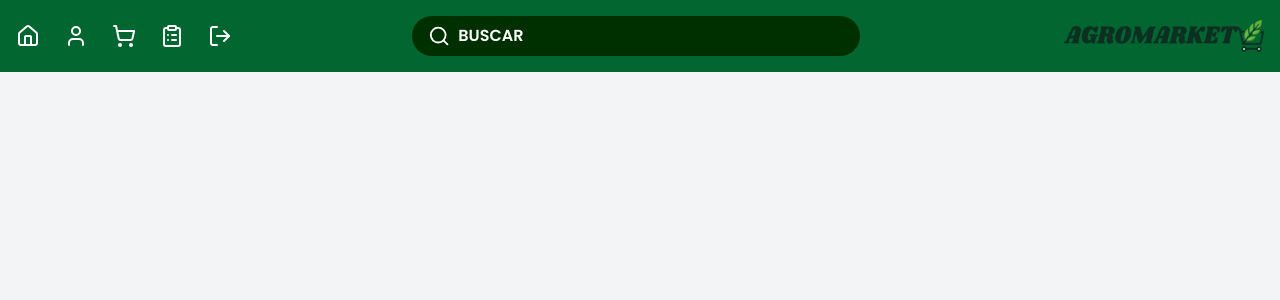
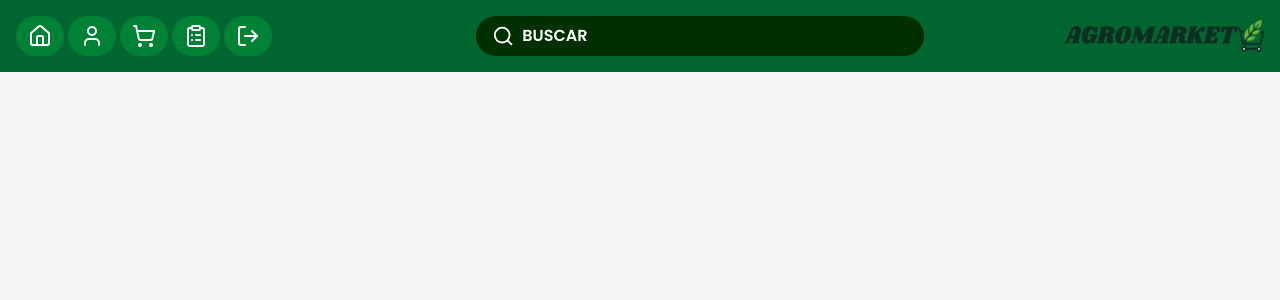
Before and after one commit to acardo02/AgroMarket, a React (Vite) app in the folder AGRO_CLIENT/: page /home in a window 1280 px wide. Shown: the top 300 px of the page. Built offline with nearby package versions, Linux system fonts and the light colour scheme; sample sign-in values are in the browser's storage.

Commit message:
improving user experience with navbar and changing radius of near products

```diff
--- a/AGRO_CLIENT/src/components/Navbar.jsx
+++ b/AGRO_CLIENT/src/components/Navbar.jsx
@@ -1,5 +1,5 @@
 import { useNavigate, useSearchParams } from 'react-router-dom';
-import { User, ShoppingCart, Menu, Search, House, LogOut, X, ClipboardList } from 'lucide-react';
+import { User, ShoppingCart, Search, House, LogOut, X, ClipboardList } from 'lucide-react';
 import logo from '../assets/logo.png';
 import { useMemo, useState, useEffect } from 'react';
 import { useAuth } from '../hooks/UseAuth';
@@ -20,7 +20,6 @@ const Navbar = () => {
   const handleSearch = (e) => {
     const value = e.target.value;
     setSearchTerm(value);
-
 
     const newSearchParams = new URLSearchParams(searchParams);
     if (value.trim()) {
@@ -47,26 +46,52 @@ const Navbar = () => {
     setSearchParams(newSearchParams);
   };
 
+  const AnimatedNavIcon = ({ icon: Icon, text, onClick, className = "" }) => (
+    <div
+      className={`group cursor-pointer flex items-center overflow-hidden bg-green-700 rounded-full transition-all duration-600 ease-in-out hover:bg-primaryAltDark ${className}`}
+      onClick={onClick}
+    >
+      <div className="flex items-center px-3 py-2 transition-all duration-300 ease-in-out group-hover:px-4">
+        <Icon className="transition-transform duration-600 group-hover:scale-110" />
+        <span className="ml-0 max-w-0 overflow-hidden whitespace-nowrap font-semibold transition-all duration-600 ease-in-out group-hover:ml-2 group-hover:max-w-xs">
+          {text}
+        </span>
+      </div>
+    </div>
+  );
+
   return (
     <nav className="bg-green-800 text-white p-4 flex items-center justify-between">
-      <div className="flex items-center gap-6">
-        <House
-          className='cursor-pointer hover:scale-110'
+      <div className="flex items-center gap-1 w-80">
+        <AnimatedNavIcon
+          icon={House}
+          text="INICIO"
           onClick={() => navigate(isSeller ? "/seller/home" : "/home")}
         />
-        <User
-          className="cursor-pointer hover:scale-110"
+
+        <AnimatedNavIcon
+          icon={User}
+          text="PERFIL"
           onClick={() => navigate('/profile')}
         />
-        {
-          isSeller ? null : <ShoppingCart className="cursor-pointer hover:scale-110" onClick={() => navigate('/cart')} />
-        }
-        <ClipboardList
-          className='cursor-pointer hover:scale-110'
+
+        {!isSeller && (
+          <AnimatedNavIcon
+            icon={ShoppingCart}
+            text="CARRITO"
+            onClick={() => navigate('/cart')}
+          />
+        )}
+
+        <AnimatedNavIcon
+          icon={ClipboardList}
+          text="PEDIDOS"
           onClick={() => navigate('/orders')}
         />
-        <LogOut
-          className='cursor-pointer hover:scale-110'
+
+        <AnimatedNavIcon
+          icon={LogOut}
+          text="SALIR"
           onClick={() => logout()}
         />
       </div>
@@ -84,7 +109,7 @@ const Navbar = () => {
         {searchTerm && (
           <button
             onClick={clearSearch}
-            className="text-white hover:text-gray-300 ml-2"
+            className="text-white hover:text-gray-300 ml-2 transition-colors duration-200"
             title="Limpiar búsqueda"
           >
             <X/>
@@ -92,7 +117,7 @@ const Navbar = () => {
         )}
       </div>
 
-      <div className="ml-6">
+      <div>
         <img src={logo} alt="AgroMarket" className="h-8 object-contain" />
       </div>
     </nav>
```
Also changed, not shown: 1 other file (tests, documents, lock files or other folders).
